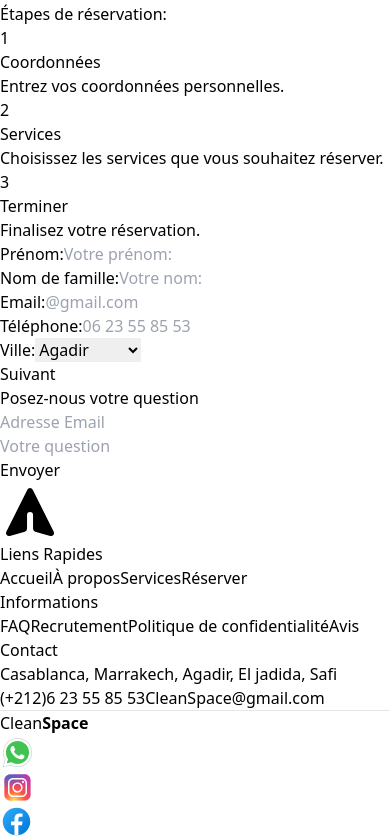
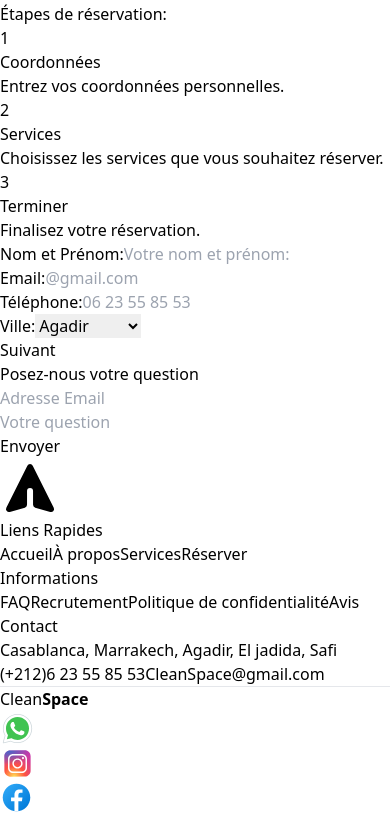
Before and after one commit to SalmaELHANI/CleanSpace, a React (Vite) app: page / in a window 390 px wide. Shown: the part 5506-6344 px from the top of the page. After the commit the page ends 6320 px from the top, so only its background shows below. Built offline with nearby package versions, Linux system fonts and the light colour scheme.

Commit message:
Added Mongoose schemas

```diff
--- a/src/components/Navbar.jsx
+++ b/src/components/Navbar.jsx
@@ -51,7 +51,7 @@ function Navbar() {
                                 {label}
                             </Link>
                         ))}
-                        <a href="/contact" className="py-2 px-6 mr-4  hover:bg-blue-500 hover:text-white hover:rounded-2xl duration-300">
+                        <a href="/#contact" className="py-2 px-6 mr-4  hover:bg-blue-500 hover:text-white hover:rounded-2xl duration-300">
                             Contact
                         </a>
                         <Link to="reserve" className="py-2 px-6 mr-8 rounded-2xl  bg-yellow-400 hover:bg-yellow-300 duration-300">
--- a/src/components/Reservation.jsx
+++ b/src/components/Reservation.jsx
@@ -71,41 +71,20 @@ function Reservation() {
                                 <div className="mx-auto w-full max-w-[550px] border border-gray-500 m-4 p-7 rounded-lg shadow-lg shadow-gray-400">
                                     {currentStep === 1 && (
                                         <form>
-                                            <div className="-mx-3 flex flex-wrap">
-                                                <div className="w-full px-3 sm:w-1/2">
                                             <div className="mb-5">
                                                 <label
                                                     htmlFor="fName"
                                                     className="mb-3 block text-base font-medium text-[#07074D]"
                                                 >
-                                                            Prénom:
+                                                    Nom et Prénom:
                                                 </label>
                                                 <input
                                                     type="text"
-                                                            name="fName"
-                                                            id="fName"
-                                                            placeholder="Votre prénom:"
-                                                            className="w-full rounded-md border border-[#e0e0e0] bg-white py-3 px-6 text-base font-medium text-[#6B7280] outline-none focus:border-[#6A64F1] focus:shadow-md"
+                                                    name="Name"
+                                                    id="Name"
+                                                    placeholder="Votre nom et prénom:"
+                                                    className="w-full appearance-none rounded-md border border-[#e0e0e0] bg-white py-3 px-6 text-base font-medium text-[#6B7280] outline-none focus:border-[#6A64F1] focus:shadow-md"
                                                 />
-                                                    </div>
-                                                </div>
-                                                <div className="w-full px-3 sm:w-1/2">
-                                                    <div className="mb-5">
-                                                        <label
-                                                            htmlFor="lName"
-                                                            className="mb-3 block text-base font-medium text-[#07074D]"
-                                                        >
-                                                            Nom de famille:
-                                                        </label>
-                                                        <input
-                                                            type="text"
-                                                            name="lName"
-                                                            id="lName"
-                                                            placeholder="Votre nom:"
-                                                            className="w-full rounded-md border border-[#e0e0e0] bg-white py-3 px-6 text-base font-medium text-[#6B7280] outline-none focus:border-[#6A64F1] focus:shadow-md"
-                                                        />
-                                                    </div>
-                                                </div>
                                             </div>
                                             <div className="mb-5">
                                                 <label
```
Also changed, not shown: 2 other files (tests, documents, lock files or other folders). Lines whose indentation alone changed are shown as unchanged.
